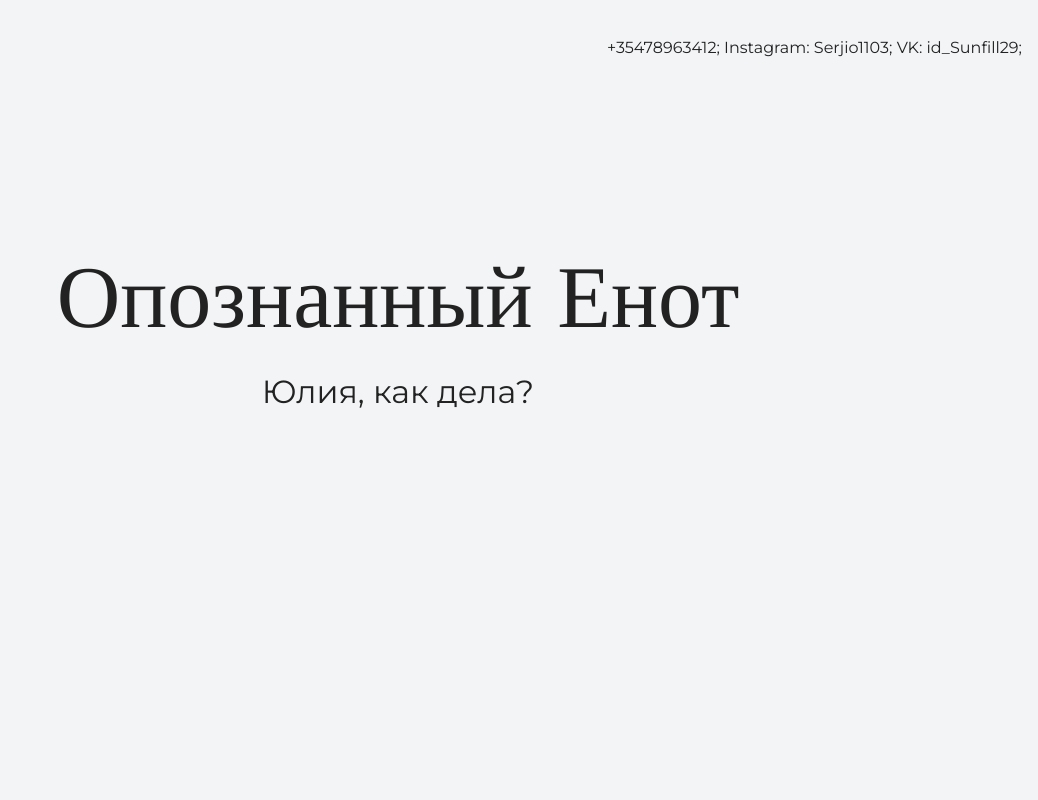
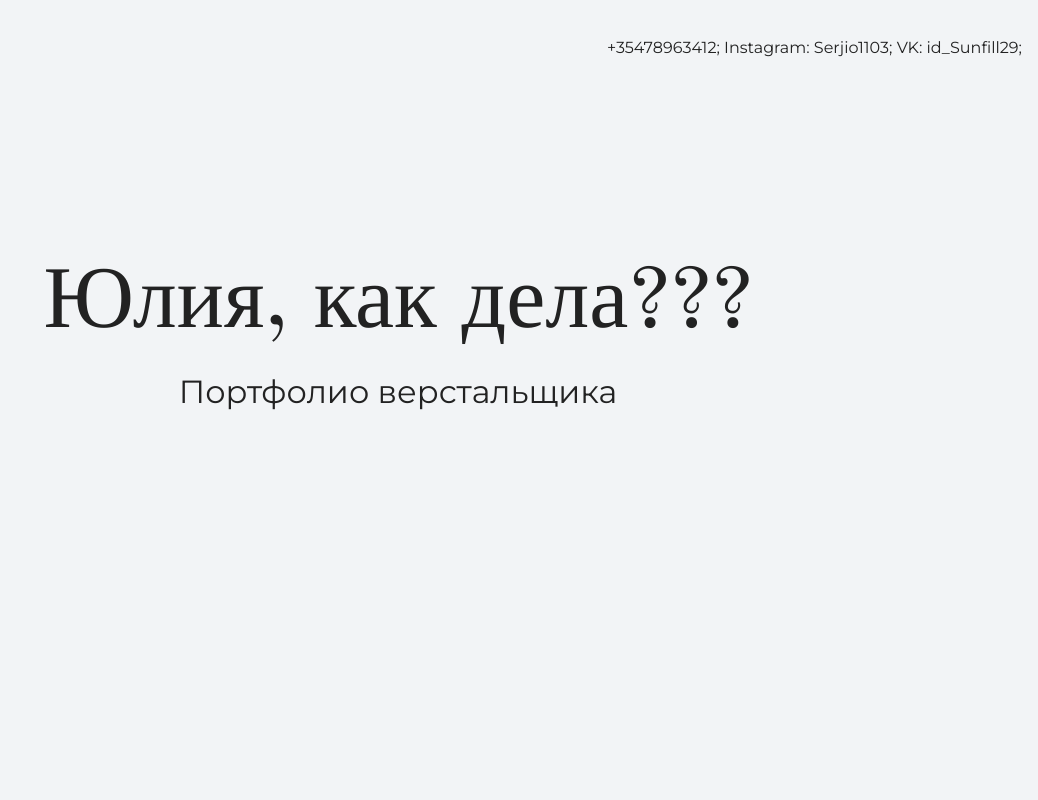
Before and after one commit to Sunfill/demon-in-the-hood, a plain HTML site: page index.html in a window 1280 px wide. Shown: the top 800 px of the page, without its empty margins (242-1280 px from the left). Drawn offline with nearby package versions, Linux system fonts and the light colour scheme.

Commit message:
изменения

```diff
--- a/index.html
+++ b/index.html
@@ -18,8 +18,8 @@
 
     <section class="hero-image">
       <div class="container">
-        <h1 class="heading">Опознанный Енот</h1>
-        <p>Юлия, как дела?</p>
+        <h1 class="heading">Юлия, как дела???</h1>
+        <p>Портфолио верстальщика</p>
       </div>
     </section>
 
```
